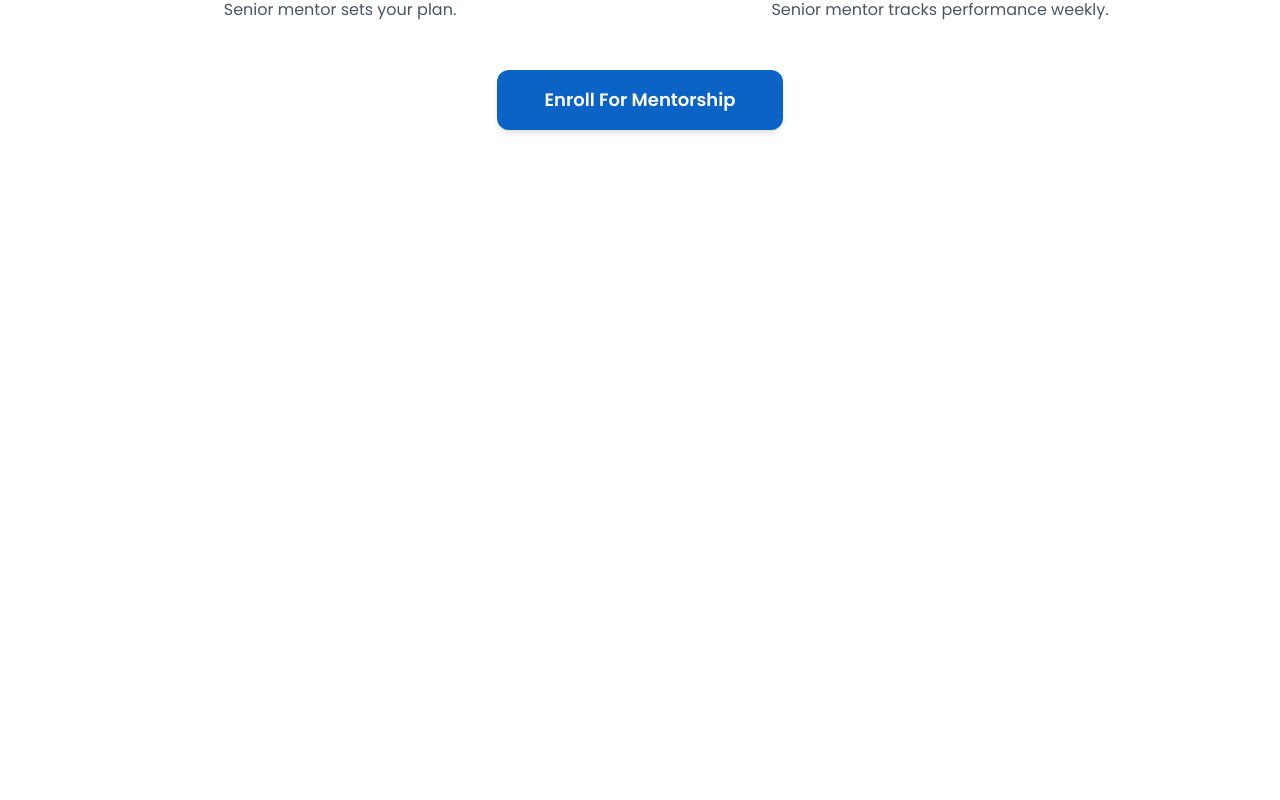
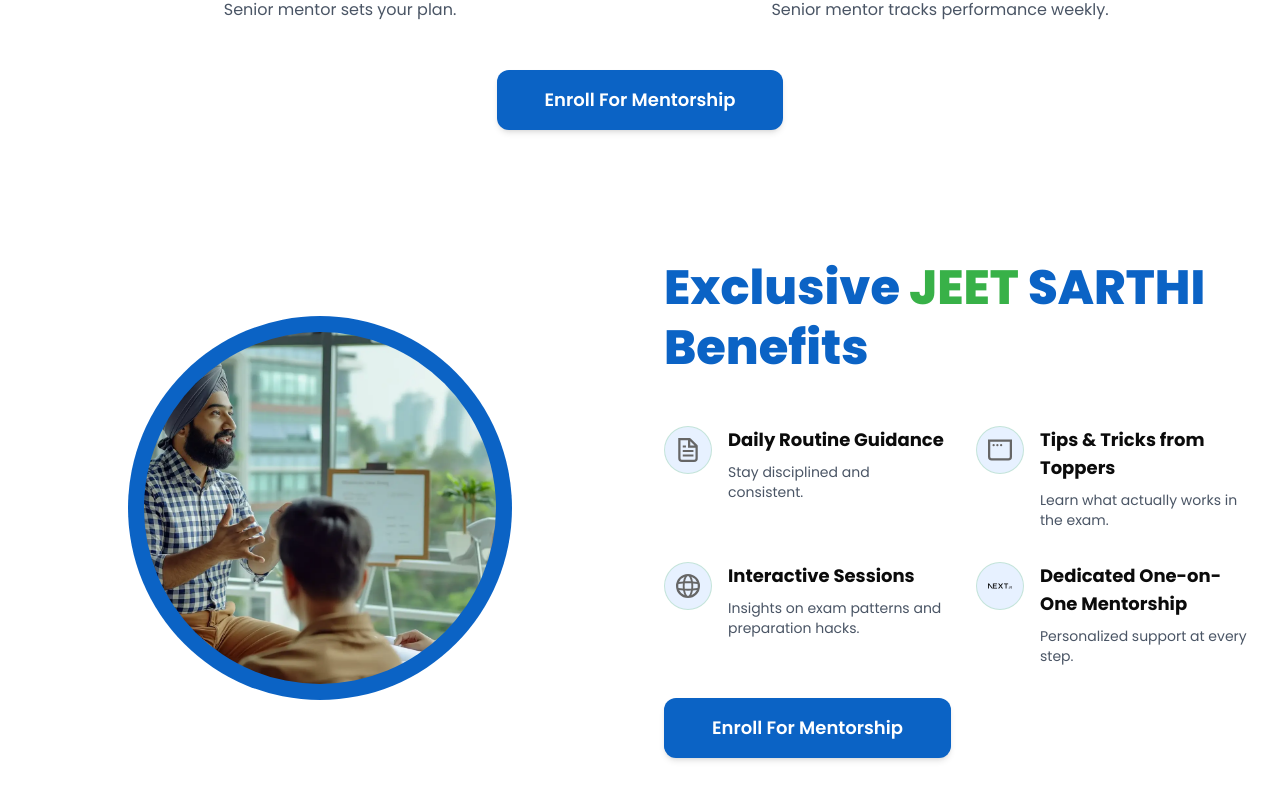
Before and after one commit to Prabal-verma/jeet-sarthi, a Next.js app: page / in a window 1280 px wide. Shown: the part 3062-3862 px from the top of the page. Before the commit the page ends 3256 px from the top, so only its background shows below. Built offline with nearby package versions, Linux system fonts and the light colour scheme.

Commit message:
Add Benefits component to Home page

```diff
--- /dev/null
+++ b/app/components/Benefits.tsx
@@ -0,0 +1,90 @@
+import Image from "next/image";
+
+export default function Benefits() {
+  return (
+    <section className="w-full bg-white py-16">
+      <div className="max-w-7xl mx-auto px-6">
+        <div className="flex items-center gap-12">
+          {/* Left Side - Girl Image */}
+          <div className="flex-1 flex justify-center">
+            <div className="relative w-96 h-96">
+              {/* Blue circle background */}
+              <div className="absolute inset-0 bg-[#0B63C5] rounded-full"></div>
+              {/* Girl image */}
+              <div className="absolute inset-4 rounded-full overflow-hidden">
+                <Image
+                  src="/hero.webp"
+                  alt="Student with laptop"
+                  fill
+                  className="object-cover"
+                />
+              </div>
+            </div>
+          </div>
+
+          {/* Right Side - Benefits */}
+          <div className="flex-1">
+            {/* Heading */}
+            <h2 className="text-4xl md:text-5xl font-extrabold leading-tight mb-12 text-[#0B63C5]">
+              Exclusive <span className="text-[#38B148]">JEET</span> SARTHI Benefits
+            </h2>
+
+            {/* Benefits Grid */}
+            <div className="grid grid-cols-1 md:grid-cols-2 gap-8 mb-8">
+              <Benefit
+                iconSrc="/file.svg"
+                title="Daily Routine Guidance"
+                description="Stay disciplined and consistent."
+              />
+              <Benefit
+                iconSrc="/window.svg"
+                title="Tips & Tricks from Toppers"
+                description="Learn what actually works in the exam."
+              />
+              <Benefit
+                iconSrc="/globe.svg"
+                title="Interactive Sessions"
+                description="Insights on exam patterns and preparation hacks."
+              />
+              <Benefit
+                iconSrc="/next.svg"
+                title="Dedicated One-on-One Mentorship"
+                description="Personalized support at every step."
+              />
+            </div>
+
+            {/* CTA Button */}
+            <div className="flex justify-start">
+              <button
+                type="button"
+                className="px-12 py-4 bg-[#0B63C5] text-white text-lg font-semibold rounded-xl shadow-md hover:bg-[#38B148] transition-colors duration-300"
+              >
+                Enroll For Mentorship
+              </button>
+            </div>
+          </div>
+        </div>
+      </div>
+    </section>
+  );
+}
+
+type BenefitProps = {
+  iconSrc: string;
+  title: string;
+  description: string;
+};
+
+function Benefit({ iconSrc, title, description }: BenefitProps) {
+  return (
+    <div className="flex items-start gap-4">
+      <div className="w-12 h-12 rounded-full bg-[#E7F1FF] border border-[#38B148]/20 flex items-center justify-center flex-shrink-0">
+        <img src={iconSrc} className="w-6 h-6" alt="icon" />
+      </div>
+      <div>
+        <h3 className="text-[#0B0B0B] text-lg font-bold mb-2">{title}</h3>
+        <p className="text-gray-600 text-sm">{description}</p>
+      </div>
+    </div>
+  );
+}
--- a/app/page.tsx
+++ b/app/page.tsx
@@ -3,6 +3,7 @@ import Hero from './components/Hero';
 import WhyChoose from './components/WhyChoose';
 import Experience from './components/Experience';
 import HowItWorks from './components/HowItWorks';
+import Benefits from './components/Benefits';
 
 export default function Home() {
   return (
@@ -12,6 +13,7 @@ export default function Home() {
       <WhyChoose />
       <Experience />
       <HowItWorks />
+      <Benefits />
     </div>
   );
 }
```
